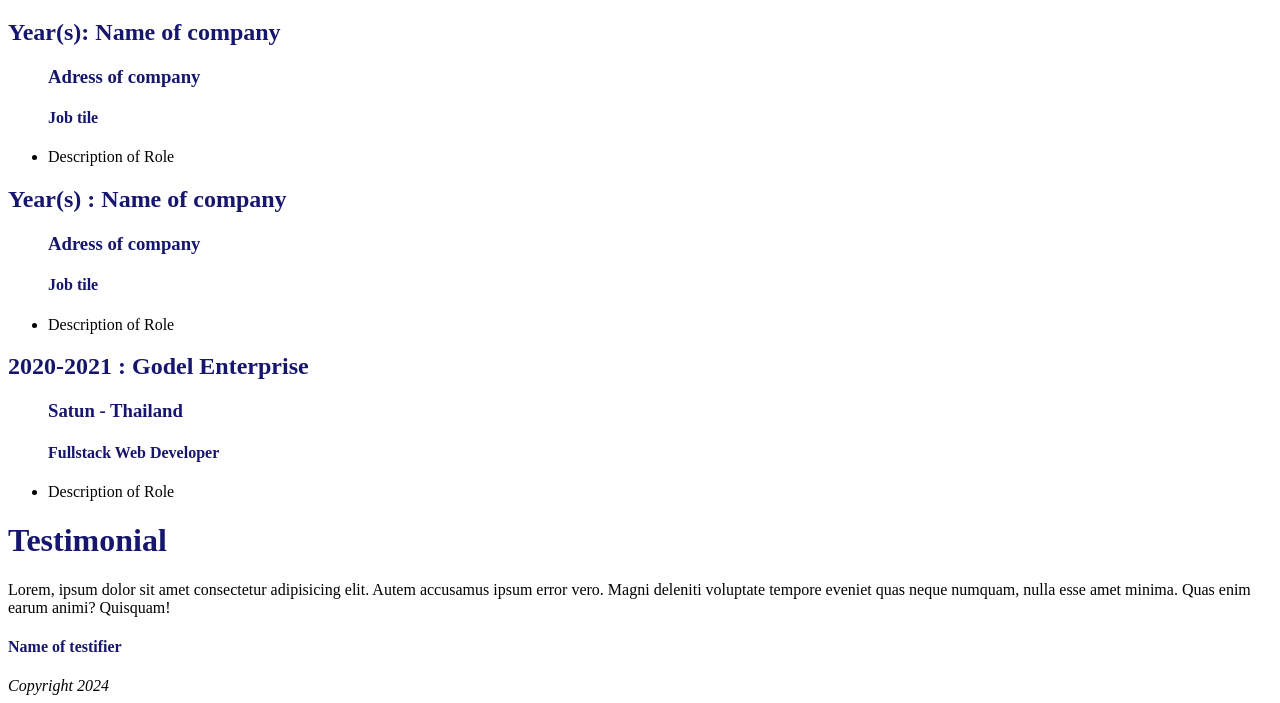
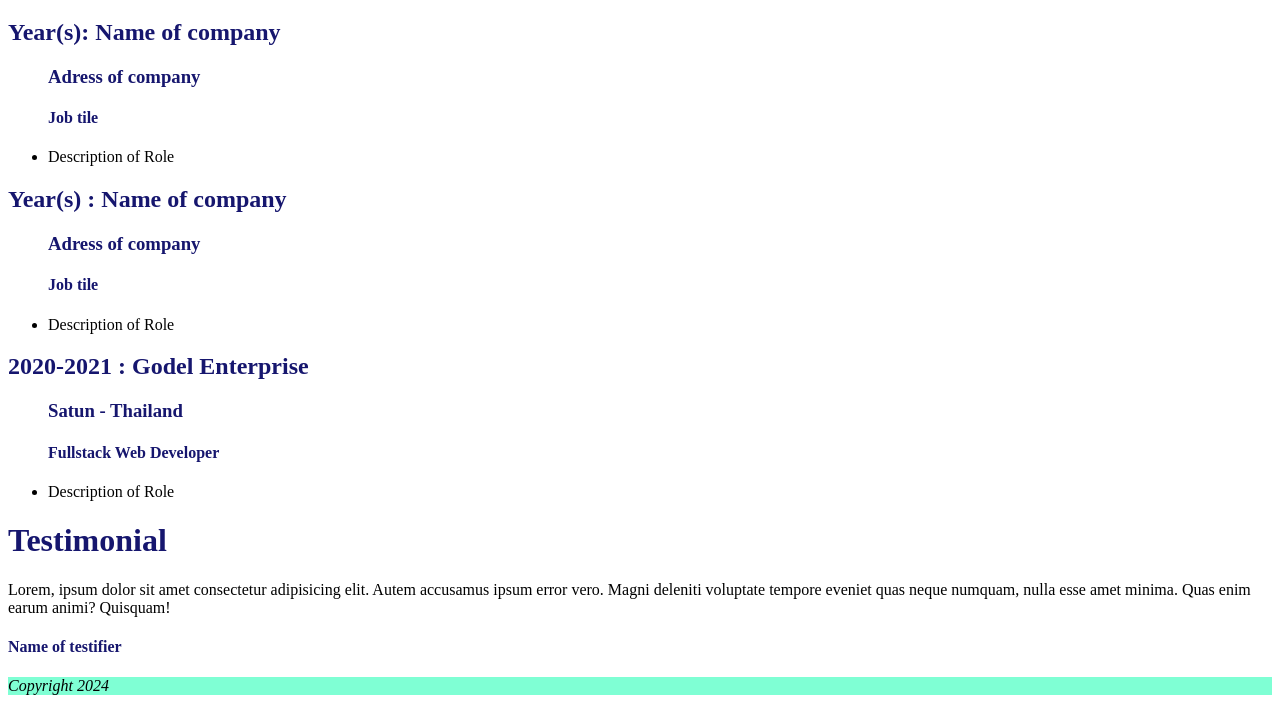
Before and after one commit to HanselTita/html-portfolio, a plain HTML site: page Portfolio.html in a window 1280 px wide. Shown: the part 407-1110 px from the top of the page. Drawn offline with Linux system fonts and the light colour scheme.

Commit message:
modified:   style.css

```diff
--- a/style.css
+++ b/style.css
@@ -8,4 +8,6 @@ h4 {
 
 footer {
   font-style: italic;
+  align-content: center;
+  background-color: aquamarine;
 }
```
